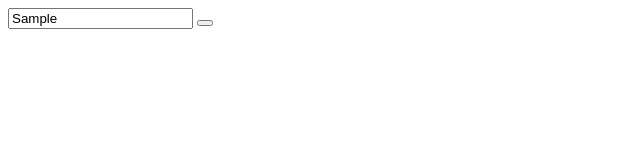
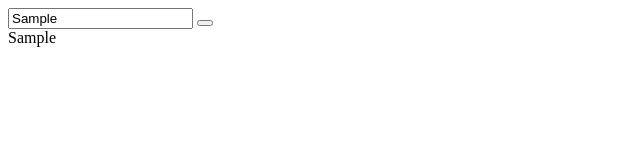
Before and after one commit to Diego-Palacio/ExtensionChrome, a browser extension: page index.html in a window 1280 px wide. Both pictures are taken after typing "Sample" into the empty fields and a click on the button 205 px from the left and 23 px from the top of the page. Shown: the full height of the page, 0-640 px from the left. Drawn offline with Linux system fonts and the light colour scheme.

Commit message:
agregando logica

```diff
--- a/codigo.js
+++ b/codigo.js
@@ -1,18 +1,32 @@
 const paginas=[
-    {
-    "id":"",
-    "nombre":"http://www.google.com.ar"
-    },
 
 
 ]
 
 const formulario=document.getElementById("formulario");
 const pagina=document.getElementById("otraPagina");
+const mostrarPaginas=document.getElementById("mostrarPaginas");
+
 
 formulario.addEventListener('submit', (e)=>{
+    e.preventDefault();
 
-    e.preventDefault();
-    console.log(pagina.value);
+    let cardPagina=document.createElement("div")
+    cardPagina.innerHTML+= `<div> ${pagina.value} </div> `
+    mostrarPaginas.appendChild(cardPagina);
+
+    agregarPagina(pagina.value)
+    abrirPaginas()
 
 });
+
+agregarPagina=(p)=>{
+    paginas.push({"nombre":`${p}`})
+}
+
+abrirPaginas=()=>{
+    paginas.forEach(p=>{
+        const url=p.nombre;
+        window.open(`${url}`);
+    })
+}
--- a/index.html
+++ b/index.html
@@ -13,6 +13,11 @@
     <button type="submit"></button>
     </form>
 
+    <div id="mostrarPaginas">
+
+
+    </div>
+
 </body>
 <script src="codigo.js"></script>
 </html>
```
